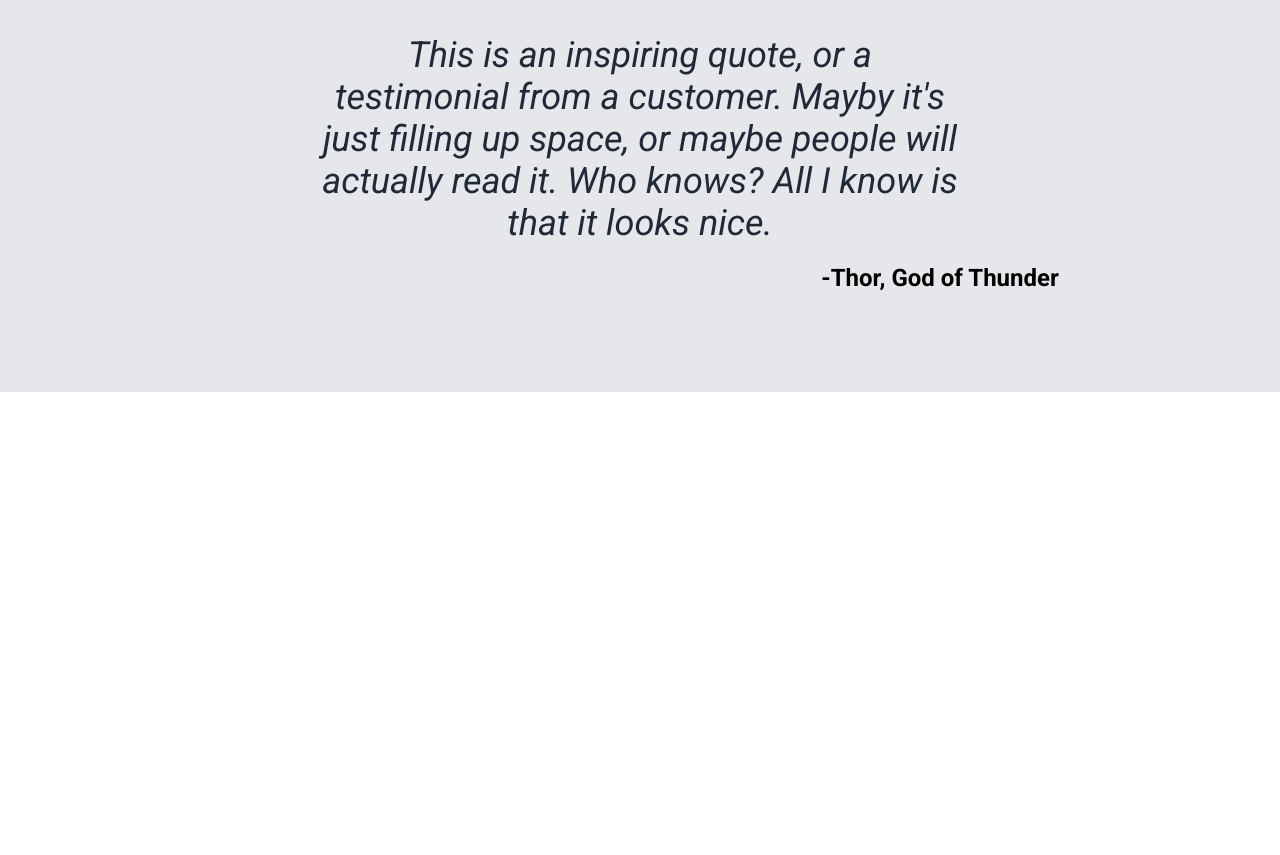
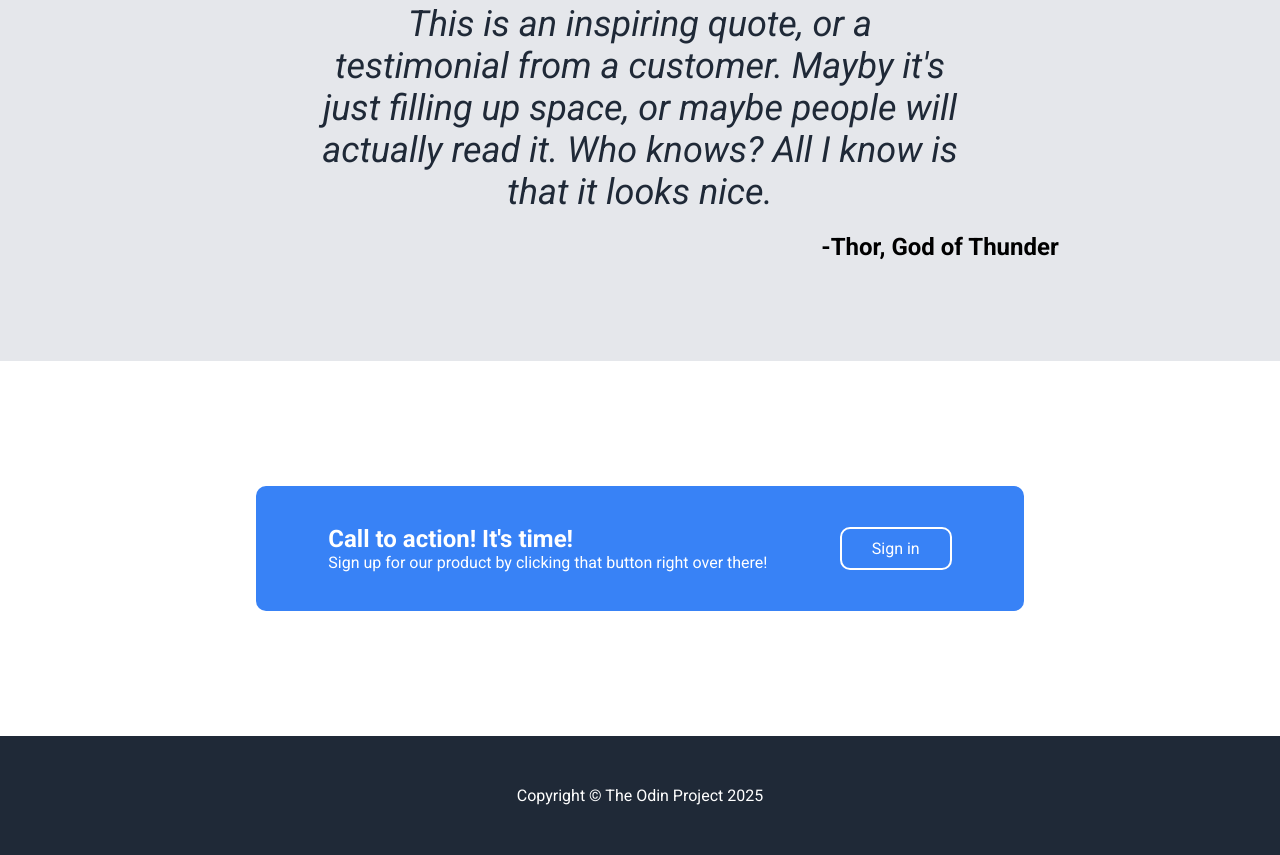
Before and after one commit to method99man/Landing-Page, a plain HTML site: page index.html in a window 1280 px wide. Shown: the part 1118-1973 px from the top of the page. Before the commit the page ends 1510 px from the top, so only its background shows below. Drawn offline with Linux system fonts and the light colour scheme.

Commit message:
first draft of page done

```diff
--- a/index.html
+++ b/index.html
@@ -34,7 +34,11 @@
           <button class="hero-btn">Sign up!</button>
         </div>
         <div class="hero-img">
-          <div class="img">this is a place holder for an image</div>
+          <img
+            src="https://images.unsplash.com/photo-1726056652684-9c135013cef4?q=80&w=2070&auto=format&fit=crop&ixlib=rb-4.0.3&ixid=M3wxMjA3fDF8MHxwaG90by1wYWdlfHx8fGVufDB8fHx8fA%3D%3D"
+            alt="picture"
+            srcset=""
+          />
         </div>
       </div>
     </div>
@@ -67,5 +71,21 @@
       </p>
       <p class="author">-Thor, God of Thunder</p>
     </div>
+    <div class="call-to-action-section">
+      <div class="call-to-action-panel">
+        <div class="call-to-action">
+          <h2>Call to action! It's time!</h2>
+          <p>
+            Sign up for our product by clicking that button right over there!
+          </p>
+        </div>
+        <div class="call-to-action-btn-section">
+          <button class="action-btn">Sign in</button>
+        </div>
+      </div>
+    </div>
+    <div class="footer">
+      <p>Copyright &copy; The Odin Project 2025</p>
+    </div>
   </body>
 </html>
--- a/style.css
+++ b/style.css
@@ -67,17 +67,8 @@ a {
   margin-bottom: 20px;
 }
 
-.img {
-  width: 500px;
-  height: 300px;
-  flex-shrink: 0;
-  text-align: center;
-  align-items: center;
-  justify-content: center;
-  background-color: grey;
-}
-
 .hero-text > p {
+  width: 400px;
   font-size: 18px;
   color: #e5e7eb;
 }
@@ -91,11 +82,9 @@ a {
   border-radius: 10px;
 }
 
-.hero-img {
-  display: flex;
-  align-items: center;
-  justify-content: center;
-  margin-left: 25px;
+.hero-img > img {
+  width: 600px;
+  height: 300px;
 }
 
 .additional-information-container {
@@ -162,3 +151,45 @@ a {
   font-weight: bold;
   text-align: left;
 }
+
+.call-to-action-section {
+  display: flex;
+  justify-content: center;
+  align-items: center;
+  padding: 125px 0;
+  color: #fff;
+}
+
+.call-to-action-panel {
+  width: 60%;
+  height: 125px;
+  display: flex;
+  justify-content: space-evenly;
+  align-items: center;
+
+  background-color: #3882f6;
+  border-radius: 10px;
+}
+
+.call-to-action > p {
+  font-size: 16px;
+}
+
+.action-btn {
+  padding: 10px 30px;
+  border: 2px solid #fff;
+  border-radius: 10px;
+  background-color: #3882f6;
+  color: #fff;
+  font-size: 16px;
+}
+
+.footer {
+  background-color: #1f2937;
+  color: #fff;
+  font-size: 16px;
+  padding: 50px 0;
+  display: flex;
+  justify-content: center;
+  align-items: center;
+}
```
